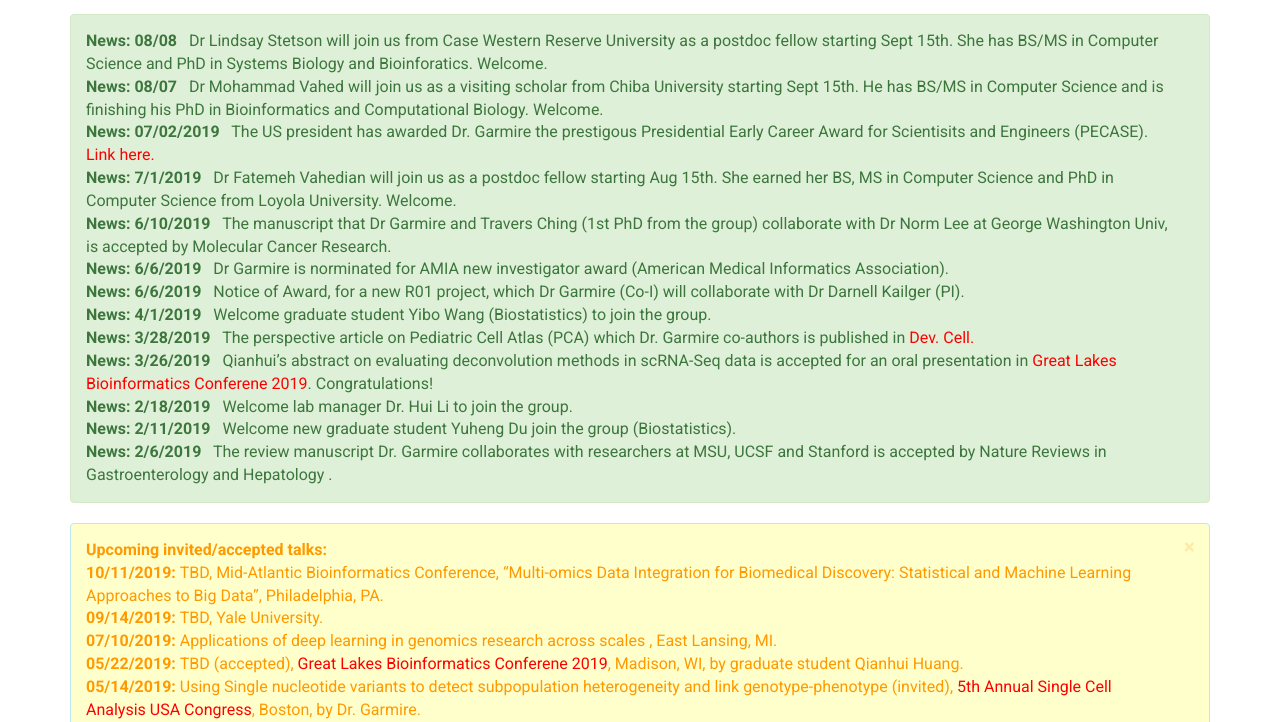
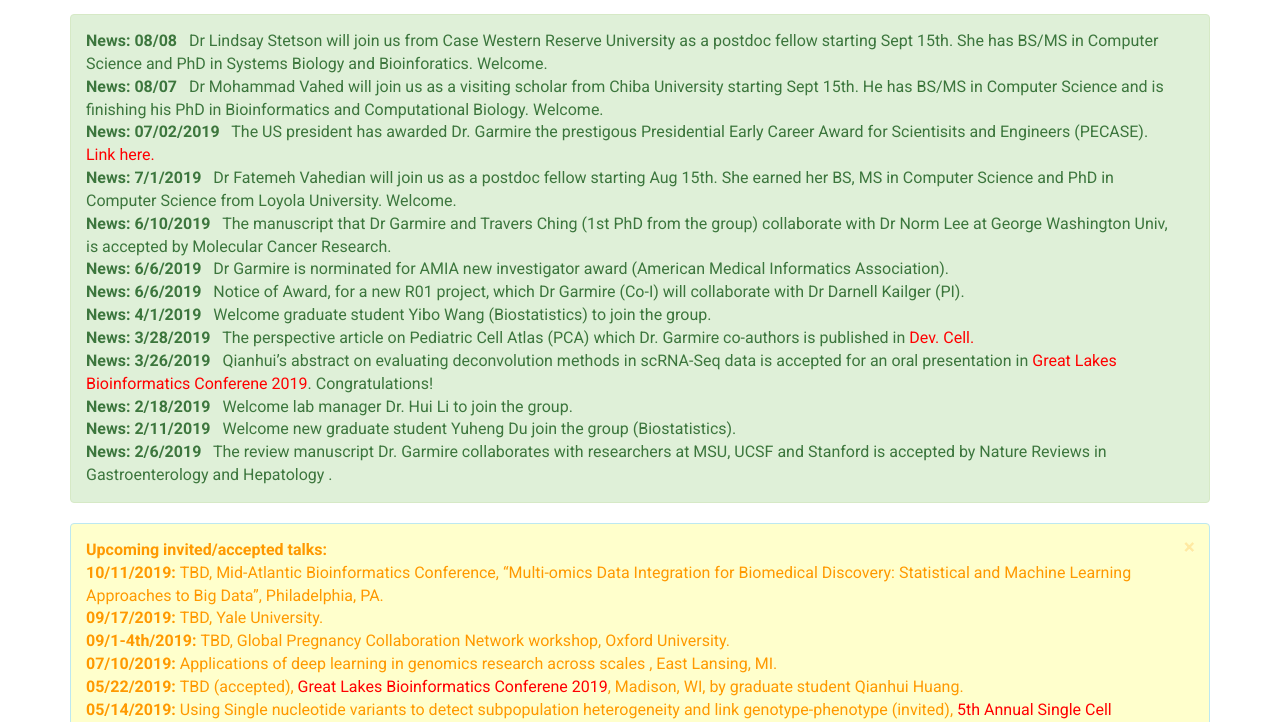
Before and after one commit to lanagarmire/lanagarmire.github.io, a plain HTML site: page index.html in a window 1280 px wide. Shown: the part 78-800 px from the top of the page. Drawn offline with nearby package versions, Linux system fonts and the light colour scheme; a script that the page names is missing.

Commit message:
Update index.html

```diff
--- a/index.html
+++ b/index.html
@@ -151,8 +151,10 @@
                     <button type="button" class="close" data-dismiss="alert">×</button>
 
 			<strong> Upcoming invited/accepted talks: </strong> <br>
+
 			<strong> 10/11/2019: </strong> TBD, Mid-Atlantic Bioinformatics Conference, “Multi-omics Data Integration for Biomedical Discovery: Statistical and Machine Learning Approaches to Big Data”, Philadelphia, PA. <br>
-			<strong> 09/14/2019: </strong> TBD, Yale University. <br>
+			<strong> 09/17/2019: </strong> TBD, Yale University. <br>
+			<strong> 09/1-4th/2019: </strong> TBD, Global Pregnancy Collaboration Network workshop, Oxford University. <br>
 			<strong> 07/10/2019: </strong> Applications of deep learning in genomics research across scales </a>, East Lansing, MI. <br>
 			<strong> 05/22/2019: </strong> TBD (accepted), <a href='https://www.iscb.org/glbio2019' style="color:#FF0000">Great Lakes Bioinformatics Conferene 2019</a>, Madison, WI, by graduate student Qianhui Huang.<br>
 			<strong> 05/14/2019: </strong> Using Single nucleotide variants to detect subpopulation heterogeneity and link genotype-phenotype (invited), <a href='https://www.oxfordglobal.co.uk/nextgenerationsequencingusa-congress/2nd-annual-single-cell-analysis-usa-congress/' style="color:#FF0000">5th Annual Single Cell Analysis USA Congress</a>, Boston, by Dr. Garmire. <br>
```
